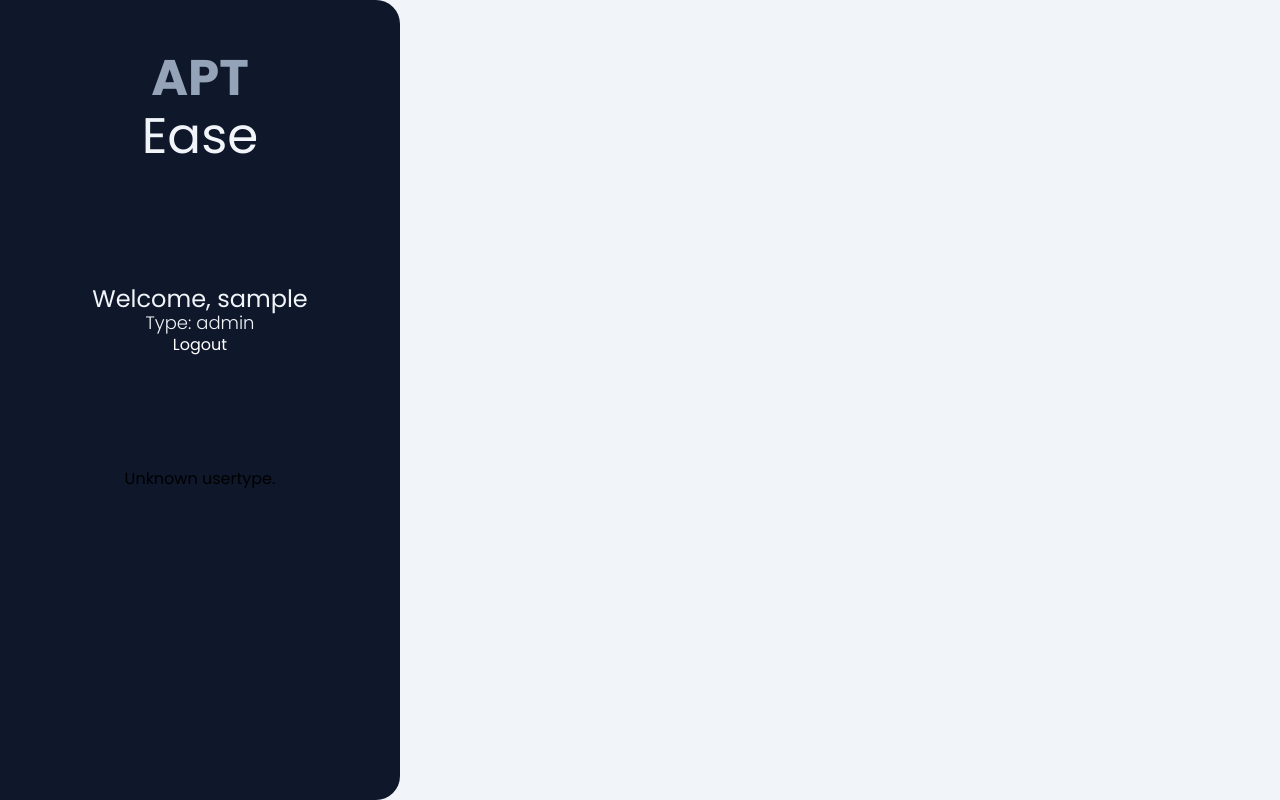
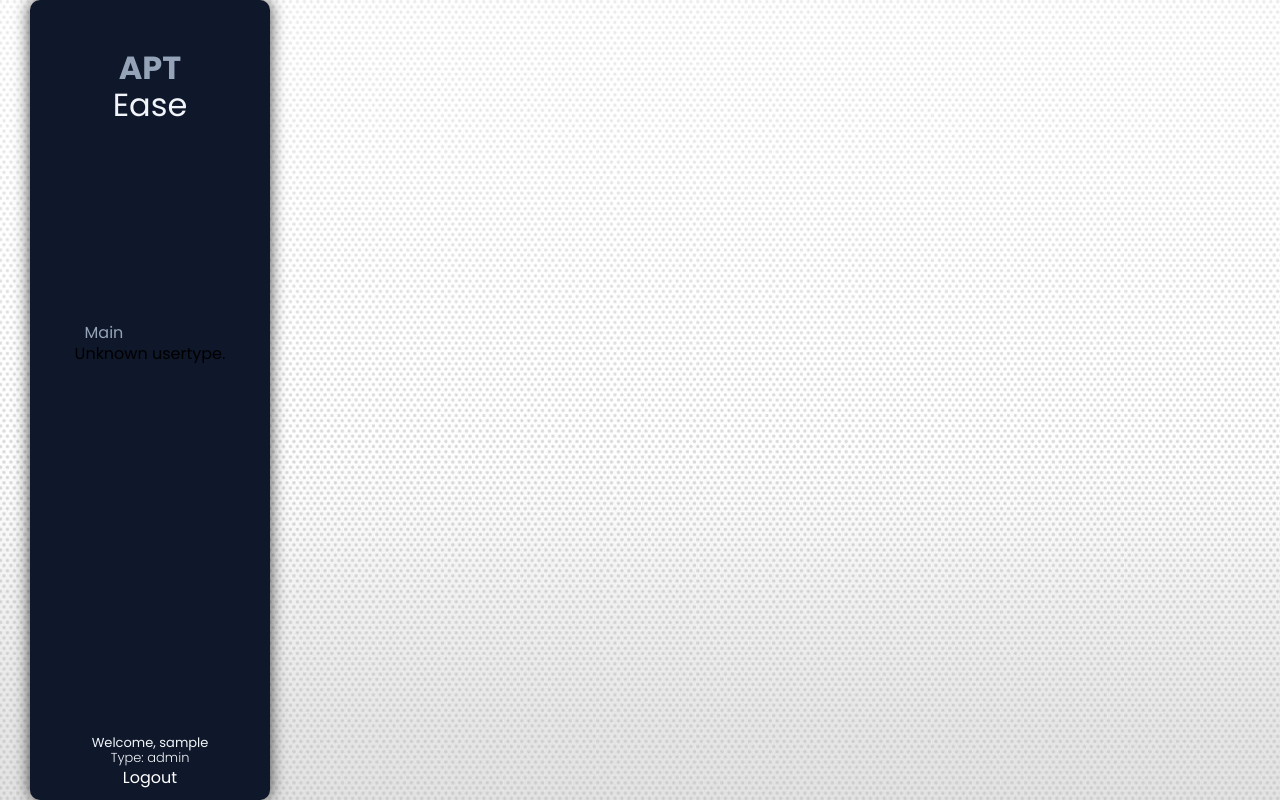
Before and after one commit to YVISS/Apt-Ease, a PHP site: page /main.php in a window 1280 px wide. Run offline with PHP 8.4, Linux system fonts and the light colour scheme; the visitor is signed in with stand-in values (Sample User, id 1).

Commit message:
new design

```diff
--- a/accounts-management.php
+++ b/accounts-management.php
@@ -22,6 +22,8 @@
     <meta charset="UTF-8">
     <meta name="viewport" content="width=device-width, initial-scale=1.0">
     <title>Apt-Ease | Accounts Management</title>
+    <link rel="stylesheet" href="modern-normalize.css">
+    <link rel="stylesheet" href="utils.css">
 </head>
 <body>
 <header>
@@ -40,7 +42,7 @@
         <center><a href="create-account.php">Create new Account</a><br></center>
         <br>
         Search: <input type="text" name="txtSearch">
-        <input type="submit" name="btnSearch" value="Search">
+        <button name="btnSearch">Search</button>
     </form>
 </div>
 
--- a/main.css
+++ b/main.css
@@ -3,15 +3,17 @@
     width: 100%;
     height: 100vh;
     display: grid;
-    grid-template-columns: 400px 1fr;
-    background-color: #f1f5f9;
+    grid-template-columns: 300px 1fr;
+    background-image: url('../Apt-Ease/src/dot_bg3.jpg');
+    background-size: contain;
+    background-repeat: repeat;
 
 }
 
 .main__sidebar{
     top: 0;
     position: fixed;
-    width: 400px;
+    width: 240px;
     background-color: #0f172a;
     height: 100vh;
     display: flex;
@@ -19,8 +21,11 @@
     flex-direction: column;
     align-items: center;
     grid-column: 1/2;
-
-    border-radius: 0px 24px 24px 0px;
+    margin-left:30px;
+    border-radius: 10px;
+    -webkit-box-shadow: 0px 0px 16px 0px rgba(0,0,0,0.75);
+    -moz-box-shadow: 0px 0px 16px 0px rgba(0,0,0,0.75);
+    box-shadow: 0px 0px 16px 0px rgba(0,0,0,0.75);
 }
 
 .main__sidebar .main__logo{
@@ -36,7 +41,7 @@
     display: flex;
     align-items: center;
     justify-content: center;
-    font-size: 50px;
+    font-size: 32px;
     font-weight: 700;
     padding: 0;
     margin: 0;
@@ -48,7 +53,7 @@
     display: flex;
     align-items: center;
     justify-content: center;
-    font-size: 50px;
+    font-size: 32px;
     font-weight: 400;
     padding: 0;
     letter-spacing: 10;
@@ -56,16 +61,14 @@
 
 }
 .main__user{
-    display: flex;
-    align-items: center;
-    justify-content: center;
-    flex-direction: column;
+    display: block;
+    align-content: end;
+    justify-items: center;
     width: 100%;
     padding: 20px 20px 10px 20px;
-    margin-bottom: 100px;
-    margin-top: 100px;
     color:#f1f5f9;
-
+    height: 100vh;
+    margin: 0;
 }
 
 .main__user .welcome-name{
@@ -73,11 +76,15 @@
     display: flex;
     align-items: center;
     justify-content: center;
-    font-size: x-large;
+    font-size: small;
     font-weight: 400;
 }
 
 .main__user .logout{
+    width: 100%;
+    display: flex;
+    align-items: center;
+    justify-content: center;
     cursor: pointer;
     color: white;
 }
@@ -87,7 +94,7 @@
     align-items: center;
     justify-content: center;
     width: 100%;
-    font-size: large;
+    font-size: small;
     font-weight: 300;
 }
 
@@ -97,14 +104,30 @@
     color: rgb(248, 250, 252);
     font-weight: 600;
     align-items: center;
-    justify-content: start;
+    justify-content:stretch;
     font-size: 20px;
-    gap: 50px;
-    padding: 20px 70px 20px 70px;
-    border-radius: 20px;
+    gap: 40px;
+    padding: 10px;
+    margin-bottom: 10px;
 }
+
+.main__sidebarlinks{
+    height: 100vh;
+    margin-top: 200px;
+}
+
+.main__sidebarlinks .nav__type{
+    font-size: medium;
+    margin-left: 10px;
+    color: #94a3b8;
+}
+
+
 .main__sidebarlinks i{
+    display: flex;
     font-size: 40px;
+    align-items: center;
+    justify-content:center ;
 }
 
 
--- a/main.php
+++ b/main.php
@@ -23,23 +23,10 @@
             <div class="main__logo">
                 <span class="APT">APT</span>
                 <span class="Ease">Ease</span>
+            </div>
 
-            </div>
-            <div class="main__user">
-                <?php
-                //check if there is a session recorded
-                if (isset($_SESSION['username'])) {
-                    echo "<p class='welcome-name'>Welcome, " . $_SESSION['username'] . "</p>";
-                    echo "<p class='welcome-type'>Type: " . $_SESSION['usertype'] . "</p>";
-                    echo "<li><a class='logout' href='logout.php'>Logout</a></li>";
-                } else {
-                    //redirect the user to the login page
-                    header("location: login.php");
-                }
-                ?>
-
-            </div>
             <div class="main__sidebarlinks">
+                <span class="nav__type">Main</span>
                 <nav>
                     <ul>
                         <?php
@@ -72,6 +59,20 @@
 
                 </nav>
             </div>
+            <div class="main__user">
+                <?php
+                //check if there is a session recorded
+                if (isset($_SESSION['username'])) {
+                    echo "<p class='welcome-name'>Welcome, " . $_SESSION['username'] . "</p>";
+                    echo "<p class='welcome-type'>Type: " . $_SESSION['usertype'] . "</p>";
+                    echo "<li><a class='logout' href='logout.php'>Logout</a></li>";
+                } else {
+                    //redirect the user to the login page
+                    header("location: login.php");
+                }
+                ?>
+
+            </div>
 
         </div>
         <div class="main__content">
--- a/tenants-management.php
+++ b/tenants-management.php
@@ -21,6 +21,8 @@
 <head>
     <meta charset="UTF-8">
     <meta name="viewport" content="width=device-width, initial-scale=1.0">
+    <link rel="stylesheet" href="utils.css">
+    <link rel="stylesheet" href="modern-normalize.css">
     <title>Apt-Ease | Tenants Management</title>
 </head>
 <body>
@@ -39,7 +41,6 @@
         <center><a href="create-account.php">Add new Tenant</a><br></center>
         <br>
         Search: <input type="text" name="txtSearch">
-        <input type="submit" name="btnSearch" value="Search">
     </form>
 </div>
 
```
Also changed, not shown: payment.php (added), src/dot_bg2.jpg (added), src/dot_bg3.jpg (added), src/dots_bg.jpg (added).
